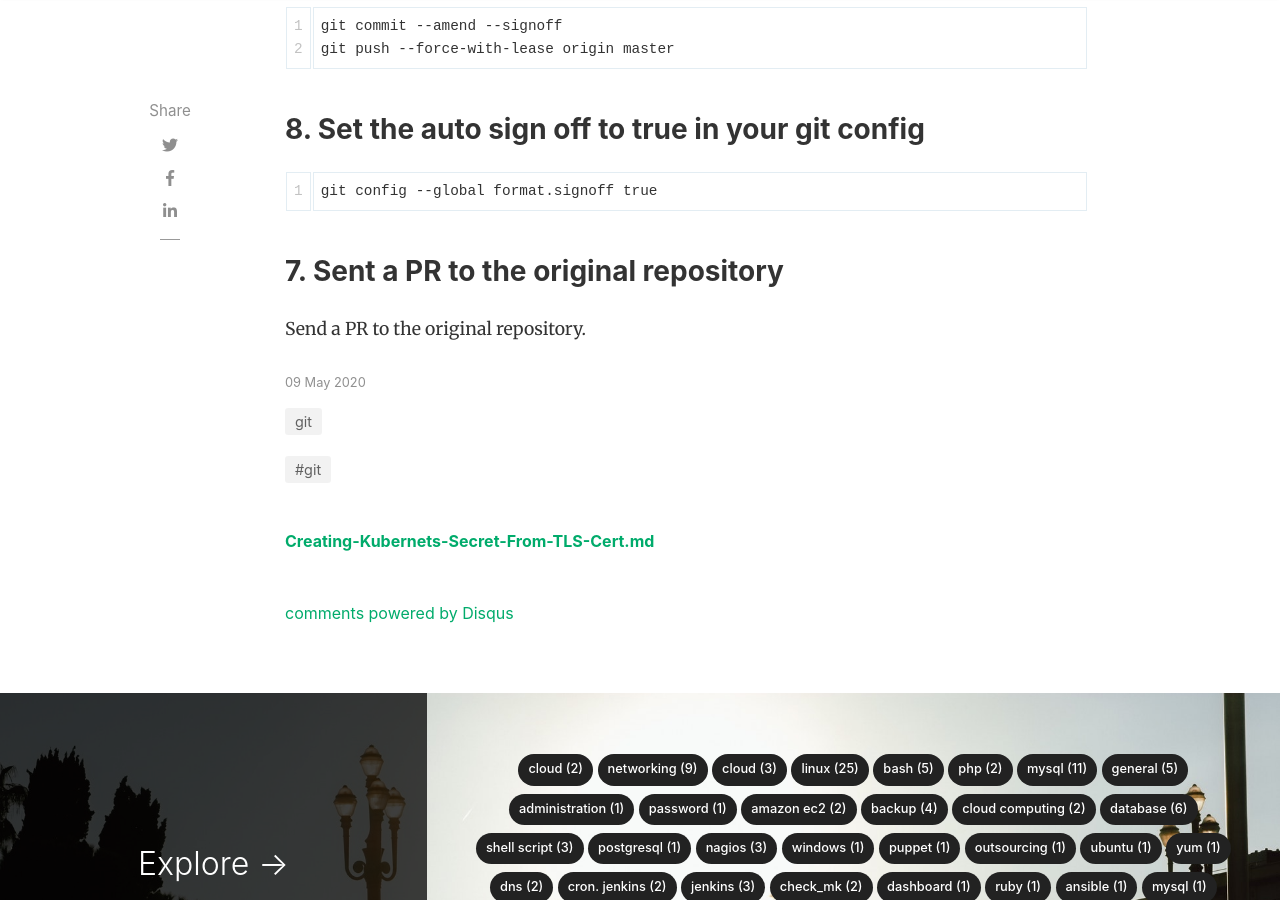
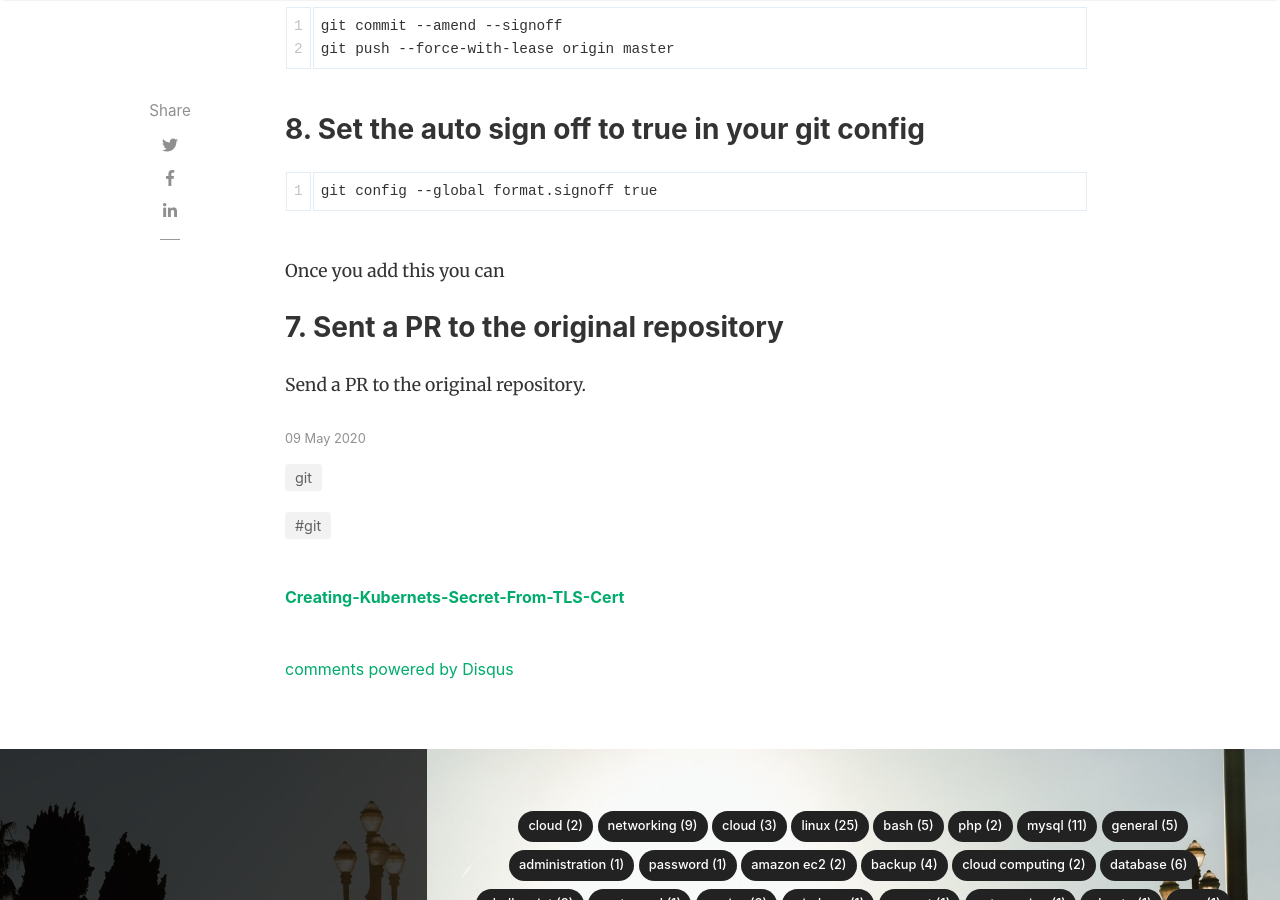
Before and after one commit to junaid18183/blog, a Jekyll site: the page built from _posts/2020/2020-05-09-Keeping-A-Fork-Uptodate.md, in a window 1280 px wide and 900 px high, scrolled down 1769 px. Built offline with Jekyll 4.4.1, drawn with Linux system fonts in a browser that asks for light colours; nearby versions of some CDN libraries; comment, search, counter and statistics services are not loaded.

Commit message:
Added new post

````diff
--- a/_posts/2020/2020-05-07-Creating-Kubernets-Secret-From-TLS-Cert.md
+++ b/_posts/2020/2020-05-07-Creating-Kubernets-Secret-From-TLS-Cert.md
@@ -1,7 +1,7 @@
 ---
 layout: post
-title:  "Creating-Kubernets-Secret-From-TLS-Cert.md"
-description: "Creating-Kubernets-Secret-From-TLS-Cert.md"
+title:  "Creating-Kubernets-Secret-From-TLS-Cert"
+description: "Creating-Kubernets-Secret-From-TLS-Cert"
 author: juned
 categories: [ k8s, faas ]
 tags: [k8s]
--- a/_posts/2020/2020-05-09-Keeping-A-Fork-Uptodate.md
+++ b/_posts/2020/2020-05-09-Keeping-A-Fork-Uptodate.md
@@ -53,6 +53,7 @@
 ```
 git config --global format.signoff true
 ```
+Once you add this you can
 
 ### 7. Sent a PR to the original repository
 
````
Also changed, not shown: other parts of _posts/2020/2020-05-07-Creating-Kubernets-Secret-From-TLS-Cert.md (+0 -2 lines), _posts/template.md (added, +12 -0 lines).
